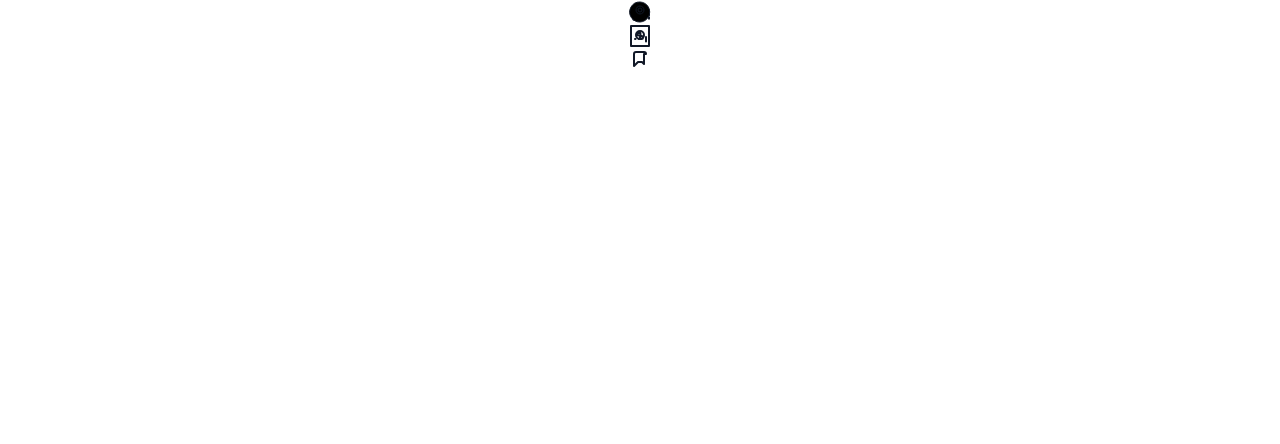
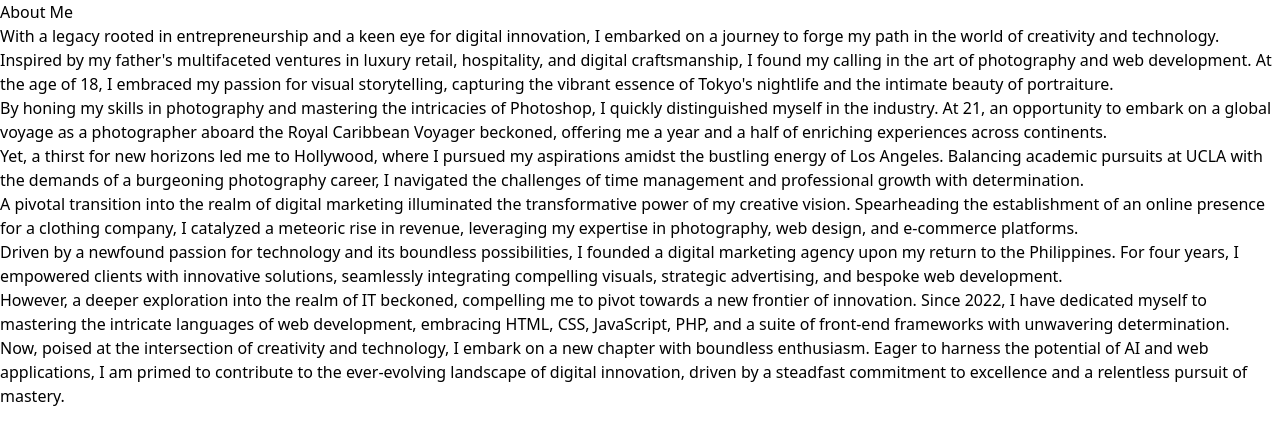
Before and after one commit to tailorthecreator/online-portfolio, a Vue app: page /about in a window 1280 px wide. Shown: the top 444 px of the page. Built offline with nearby package versions, Linux system fonts and the light colour scheme.

Commit message:
draft for overall

```diff
--- a/src/components/Nav.vue
+++ b/src/components/Nav.vue
@@ -42,8 +42,6 @@ import HeaderBlock from "./HeaderBlock.vue";
 
         <ul class="mt-10">
           <router-link to="/about" class="text-xs block px-4 py-2 text-green-200 hover:bg-gray-700">About</router-link>
-          <router-link to="/resume"
-            class="text-xs block px-4 py-2 text-green-200 hover:bg-gray-700">Resume</router-link>
           <router-link to="/contact"
             class="text-xs block px-4 py-2 text-green-200 hover:bg-gray-700">Contact</router-link>
         </ul>
--- a/views/About.vue
+++ b/views/About.vue
@@ -3,35 +3,44 @@
 </script>
 
 <template>
-    <div class="grid grid-cols-3 gap-4">
-        <div class="flex items-center justify-center">
-            <!-- Instagram icon -->
-            <svg xmlns="http://www.w3.org/2000/svg" class="h-6 w-6 text-gray-900" fill="none" viewBox="0 0 24 24"
-                stroke="currentColor">
-                <path stroke-linecap="round" stroke-linejoin="round" stroke-width="2"
-                    d="M14 7H7a2 2 0 0 0-2 2v9a2 2 0 0 0 2 2h7a2 2 0 0 0 2-2V9a2 2 0 0 0-2-2z" />
-                <path stroke-linecap="round" stroke-linejoin="round" stroke-width="2"
-                    d="M21 10.333v1.334M21 14v1.333M21 17.333V18.667" />
-                <path fill="#000" d="M12 2a10 10 0 0 0-8.66 15.496A10 10 0 1 0 12 2z" />
-                <path d="M12 6c-2.21 0-4 1.79-4 4s1.79 4 4 4 4-1.79 4-4-1.79-4-4-4zm0 6a2 2 0 1 1 0-4 2 2 0 0 1 0 4z" />
-            </svg>
-        </div>
-        <div class="flex items-center justify-center">
-            <!-- LinkedIn icon -->
-            <svg xmlns="http://www.w3.org/2000/svg" class="h-6 w-6 text-gray-900" fill="none" viewBox="0 0 24 24"
-                stroke="currentColor">
-                <path stroke-linecap="round" stroke-linejoin="round" stroke-width="2"
-                    d="M3 2h18v20H3V2zm9 5a4 4 0 1 0 0 8 4 4 0 0 0 0-8zm-1 1v1h.01M11 8.5a1.5 1.5 0 1 0 0 3 1.5 1.5 0 0 0 0-3zm7 9V13M13.5 15h-3m-3 0H7m6.5 0a1.5 1.5 0 1 0 0-3 1.5 1.5 0 0 0 0 3z" />
-            </svg>
-        </div>
-        <div class="flex items-center justify-center">
-            <!-- Facebook icon -->
-            <svg xmlns="http://www.w3.org/2000/svg" class="h-6 w-6 text-gray-900" fill="none" viewBox="0 0 24 24"
-                stroke="currentColor">
-                <path stroke-linecap="round" stroke-linejoin="round" stroke-width="2"
-                    d="M18 6a2 2 0 0 0-2-2H8a2 2 0 0 0-2 2v12l4-4h4l2 2V6z" />
-            </svg>
-        </div>
+    <div class="lg:mx-80 mx-103 my-20">
+        <h1 class="font-bold text-2xl">About Me</h1>
+        <p class="mt-10">With a legacy rooted in entrepreneurship and a keen eye for digital innovation, I embarked on a
+            journey to
+            forge my path in the world of creativity and technology.</p>
+        <p class="mt-10">
+            Inspired by my father's multifaceted ventures in luxury retail, hospitality, and digital craftsmanship, I
+            found my calling in the art of photography and web development. At the age of 18, I embraced my passion for
+            visual storytelling, capturing the vibrant essence of Tokyo's nightlife and the intimate beauty of
+            portraiture.</p>
+        <p class="mt-10"> By honing my skills in photography and mastering the intricacies of Photoshop, I quickly
+            distinguished
+            myself in the industry. At 21, an opportunity to embark on a global voyage as a photographer aboard the
+            Royal Caribbean Voyager beckoned, offering me a year and a half of enriching experiences across continents.
+        </p>
+        <p class="mt-10"> Yet, a thirst for new horizons led me to Hollywood, where I pursued my aspirations amidst the
+            bustling
+            energy of Los Angeles. Balancing academic pursuits at UCLA with the demands of a burgeoning photography
+            career, I navigated the challenges of time management and professional growth with determination.</p>
+        <p class="mt-10"> A pivotal transition into the realm of digital marketing illuminated the transformative power
+            of my creative
+            vision. Spearheading the establishment of an online presence for a clothing company, I catalyzed a meteoric
+            rise in revenue, leveraging my expertise in photography, web design, and e-commerce platforms.</p>
+        <p class="mt-10"> Driven by a newfound passion for technology and its boundless possibilities, I founded a
+            digital marketing
+            agency upon my return to the Philippines. For four years, I empowered clients with innovative solutions,
+            seamlessly integrating compelling visuals, strategic advertising, and bespoke web development.</p>
+        <p class="mt-10"> However, a deeper exploration into the realm of IT beckoned, compelling me to pivot towards a
+            new frontier
+            of innovation. Since 2022, I have dedicated myself to mastering the intricate languages of web development,
+            embracing HTML, CSS, JavaScript, PHP, and a suite of front-end frameworks with unwavering determination.</p>
+        <p class="mt-10"> Now, poised at the intersection of creativity and technology, I embark on a new chapter with
+            boundless
+            enthusiasm. Eager to harness the potential of AI and web applications, I am primed to contribute to the
+            ever-evolving landscape of digital innovation, driven by a steadfast commitment to excellence and a
+            relentless pursuit of mastery.</p>
+
+
     </div>
 
 </template>
--- a/views/Contact.vue
+++ b/views/Contact.vue
@@ -3,7 +3,40 @@
 </script>
 
 <template>
-    <h1 class="font-bold">Contact</h1>
+    <section class="bg-white dark:bg-gray-900">
+        <div class="py-8 lg:py-16 px-4 mx-auto max-w-screen-md">
+            <h2 class="mb-4 text-4xl tracking-tight font-extrabold text-center text-gray-900 dark:text-white">Contact Me
+            </h2>
+            <p class="mb-8 lg:mb-16 font-light text-center text-gray-500 dark:text-gray-400 sm:text-xl">Interesed in
+                Working with me? Send me a message on the form below!</p>
+            <form action="#" class="space-y-8">
+                <div>
+                    <label for="email" class="block mb-2 text-sm font-medium text-gray-900 dark:text-gray-300">Your
+                        email</label>
+                    <input type="email" id="email"
+                        class="shadow-sm bg-gray-50 border border-gray-300 text-gray-900 text-sm rounded-lg focus:ring-primary-500 focus:border-primary-500 block w-full p-2.5 dark:bg-gray-700 dark:border-gray-600 dark:placeholder-gray-400 dark:text-white dark:focus:ring-primary-500 dark:focus:border-primary-500 dark:shadow-sm-light"
+                        placeholder="name@flowbite.com" required>
+                </div>
+                <div>
+                    <label for="subject"
+                        class="block mb-2 text-sm font-medium text-gray-900 dark:text-gray-300">Subject</label>
+                    <input type="text" id="subject"
+                        class="block p-3 w-full text-sm text-gray-900 bg-gray-50 rounded-lg border border-gray-300 shadow-sm focus:ring-primary-500 focus:border-primary-500 dark:bg-gray-700 dark:border-gray-600 dark:placeholder-gray-400 dark:text-white dark:focus:ring-primary-500 dark:focus:border-primary-500 dark:shadow-sm-light"
+                        placeholder="Let us know how we can help you" required>
+                </div>
+                <div class="sm:col-span-2">
+                    <label for="message" class="block mb-2 text-sm font-medium text-gray-900 dark:text-gray-400">Your
+                        message</label>
+                    <textarea id="message" rows="6"
+                        class="block p-2.5 w-full text-sm text-gray-900 bg-gray-50 rounded-lg shadow-sm border border-gray-300 focus:ring-primary-500 focus:border-primary-500 dark:bg-gray-700 dark:border-gray-600 dark:placeholder-gray-400 dark:text-white dark:focus:ring-primary-500 dark:focus:border-primary-500"
+                        placeholder="Leave a comment..."></textarea>
+                </div>
+                <button type="submit"
+                    class="py-3 px-5 text-sm font-medium text-center text-white rounded-lg bg-primary-700 sm:w-fit hover:bg-primary-800 focus:ring-4 focus:outline-none focus:ring-primary-300 dark:bg-primary-600 dark:hover:bg-primary-700 dark:focus:ring-primary-800">Send
+                    message</button>
+            </form>
+        </div>
+    </section>
 
 </template>
 
--- a/views/Web.vue
+++ b/views/Web.vue
@@ -26,10 +26,13 @@
                             Designer brand located in Philippines. Many actors from around the world purchase and
                             support the brand</p>
                     </div>
+                    <a href="https://neilfelipp.com/" target="_blank">
                         <button
                             class="bg-gray-400 hover:bg-green-300 text-white font-bold py-2 px-4 rounded inline-flex items-center mt-10">
                             Go to Project
                         </button>
+                    </a>
+
 
                 </article>
 
@@ -47,10 +50,13 @@
                             company, in 2016 this Shopify store was developed. It started off from $7000 to $150000
                             monthly.</p>
                     </div>
+                    <a href="https://makobiusa.com/" target="_blank">
                         <button
-                        class="bg-sky-950 hover:bg-green-300 text-white font-bold py-2 px-4 rounded inline-flex items-center mt-10">
+                            class="bg-gray-400 hover:bg-green-300 text-white font-bold py-2 px-4 rounded inline-flex items-center mt-10">
                             Go to Project
                         </button>
+                    </a>
+
 
                 </article>
 
@@ -68,10 +74,13 @@
                             airconditioning cleaning company that I
                             am currently building. Written in PHP.</p>
                     </div>
+                    <a href="https://coolhouse.site/" target="_blank">
                         <button
-                        class="bg-sky-950 hover:bg-green-300 text-white font-bold py-2 px-4 rounded inline-flex items-center mt-10">
+                            class="bg-gray-400 hover:bg-green-300 text-white font-bold py-2 px-4 rounded inline-flex items-center mt-10">
                             Go to Project
                         </button>
+                    </a>
+
 
                 </article>
 
@@ -88,10 +97,13 @@
                         <p class="mt-5 line-clamp-3 text-sm leading-6 text-gray-600">This website was build using VueJS
                             for showcasing my recent creative portfolio, including Photo, Video, and Web.</p>
                     </div>
+                    <a href="https://makobiusa.com/">
                         <button
-                        class="bg-sky-950 hover:bg-green-300 text-white font-bold py-2 px-4 rounded inline-flex items-center mt-10">
+                            class="bg-gray-400 hover:bg-green-300 text-white font-bold py-2 px-4 rounded inline-flex items-center mt-10">
                             Go to Project
                         </button>
+                    </a>
+
 
                 </article>
 
```
Also changed, not shown: src/components/Testimonial.vue (+30 -21 lines). Lines whose indentation alone changed are shown as unchanged.
